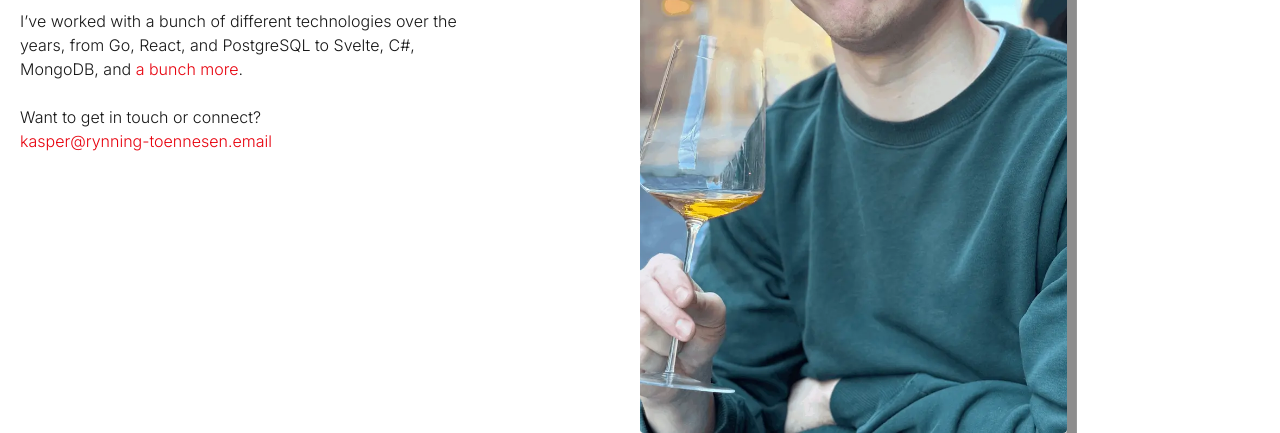
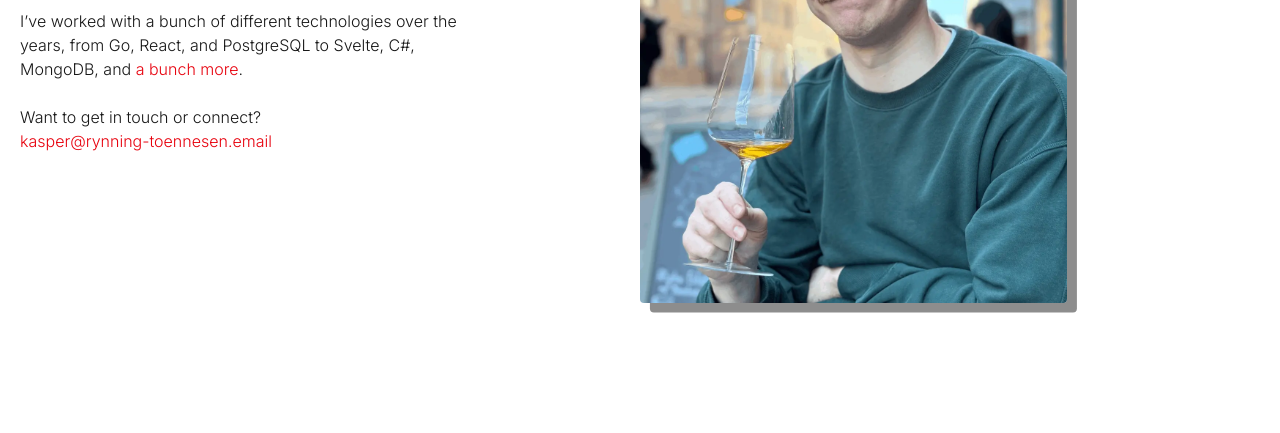
Before and after one commit to kasperrt/kasperrt, an Astro site: page / in a window 1280 px wide. Shown: the part 367-800 px from the top of the page. Built offline with nearby package versions, Linux system fonts and the light colour scheme; Astro itself is replaced by a stand-in of ours.

Commit message:
fix: preserve portrait sizing for music player

```diff
--- a/src/layouts/BaseLayout.astro
+++ b/src/layouts/BaseLayout.astro
@@ -150,23 +150,19 @@ const modifiedTimeIso = toIsoString(modifiedTime);
   <body class={bodyClass}>
     {
       backgroundImage && (
-        <div
-          data-konami-media
-          data-rotate="4"
-          data-shadow-multiplier="-7.5"
-          data-tilt-multiplier="1"
-          class="konami-media"
-          style="box-shadow: 9.91031px 9.61118px var(--image-shadow-color)"
-          transition:name="me-picture"
-        >
+        <>
           <Image
             data-konami-portrait
+            data-rotate="4"
+            data-shadow-multiplier="-7.5"
+            data-tilt-multiplier="1"
             sources={[
               { srcSet: "/me.webp", type: "image/webp" },
               { srcSet: "/me.png", type: "image/png" },
             ]}
-            pictureClass="contents"
-            imageClass="h-full w-full rounded-sm object-cover opacity-100 transition-[border,opacity]"
+            style="box-shadow: 9.91031px 9.61118px var(--image-shadow-color)"
+            transition:name="me-picture"
+            imageClass="absolute -top-2/5 bottom-0 left-1/5 m-auto h-[fit-content,min-content,auto] max-h-3/5 max-w-2/5 opacity-100 transition-[border,opacity] lg:fixed lg:top-0 lg:left-1/2 lg:max-h-4/5 lg:max-w-2/6 rounded-sm"
           />
           <iframe
             data-konami-player
@@ -176,9 +172,13 @@ const modifiedTimeIso = toIsoString(modifiedTime);
             height="480"
             loading="lazy"
             referrerpolicy="strict-origin-when-cross-origin"
-            class="hidden h-full w-full rounded-sm border-0"
+            class="konami-player hidden rounded-sm border-0"
+            data-rotate="4"
+            data-shadow-multiplier="-7.5"
+            data-tilt-multiplier="1"
+            style="box-shadow: 9.91031px 9.61118px var(--image-shadow-color)"
           />
-        </div>
+        </>
       )
     }
 
@@ -204,11 +204,10 @@ const modifiedTimeIso = toIsoString(modifiedTime);
       let konamiPosition = 0;
 
       function revealKonamiPlayer() {
-        const media = document.querySelector<HTMLElement>("[data-konami-media]");
-        const portrait = media?.querySelector<HTMLElement>("[data-konami-portrait]");
-        const player = media?.querySelector<HTMLIFrameElement>("[data-konami-player]");
+        const portrait = document.querySelector<HTMLElement>("[data-konami-portrait]");
+        const player = document.querySelector<HTMLIFrameElement>("[data-konami-player]");
 
-        if (!media || !portrait || !player) {
+        if (!portrait || !player) {
           return;
         }
 
@@ -219,7 +218,7 @@ const modifiedTimeIso = toIsoString(modifiedTime);
 
         portrait.classList.add("hidden");
         player.classList.remove("hidden");
-        media.classList.add("konami-media--active");
+        player.classList.add("konami-player--active");
       }
 
       document.addEventListener("keydown", (event) => {
--- a/src/styles/app.css
+++ b/src/styles/app.css
@@ -27,37 +27,20 @@ html {
   --image-shadow-color: rgb(141, 141, 141);
 }
 
-.konami-media {
-  position: absolute;
-  top: -40%;
-  bottom: 0;
-  left: 20%;
-  width: min(40vw, 47.46svh);
-  aspect-ratio: 1166 / 1474;
-  height: auto;
-  margin: auto;
-  border-radius: 0.125rem;
-}
-
-.konami-media--active {
+.konami-player--active {
   position: relative;
   inset: auto;
+  z-index: 20;
   order: 1;
   width: calc(100% - 2.5rem);
   height: min(480px, 60svh);
   margin: 1rem auto;
   aspect-ratio: auto;
+  pointer-events: auto;
 }
 
 @media (min-width: 64rem) {
-  .konami-media {
-    position: fixed;
-    top: 0;
-    left: 50%;
-    width: min(33.333vw, 63.31svh);
-  }
-
-  .konami-media--active {
+  .konami-player--active {
     position: fixed;
     top: 0;
     bottom: 0;
@@ -78,11 +61,11 @@ main {
   padding-bottom: calc(env(safe-area-inset-bottom, 0px) + var(--bottom-overlay, 0px) + 2rem);
 }
 
-.konami-media--active ~ header {
+.konami-player--active ~ header {
   order: 0;
 }
 
-.konami-media--active ~ main {
+.konami-player--active ~ main {
   order: 2;
 }
 
```
